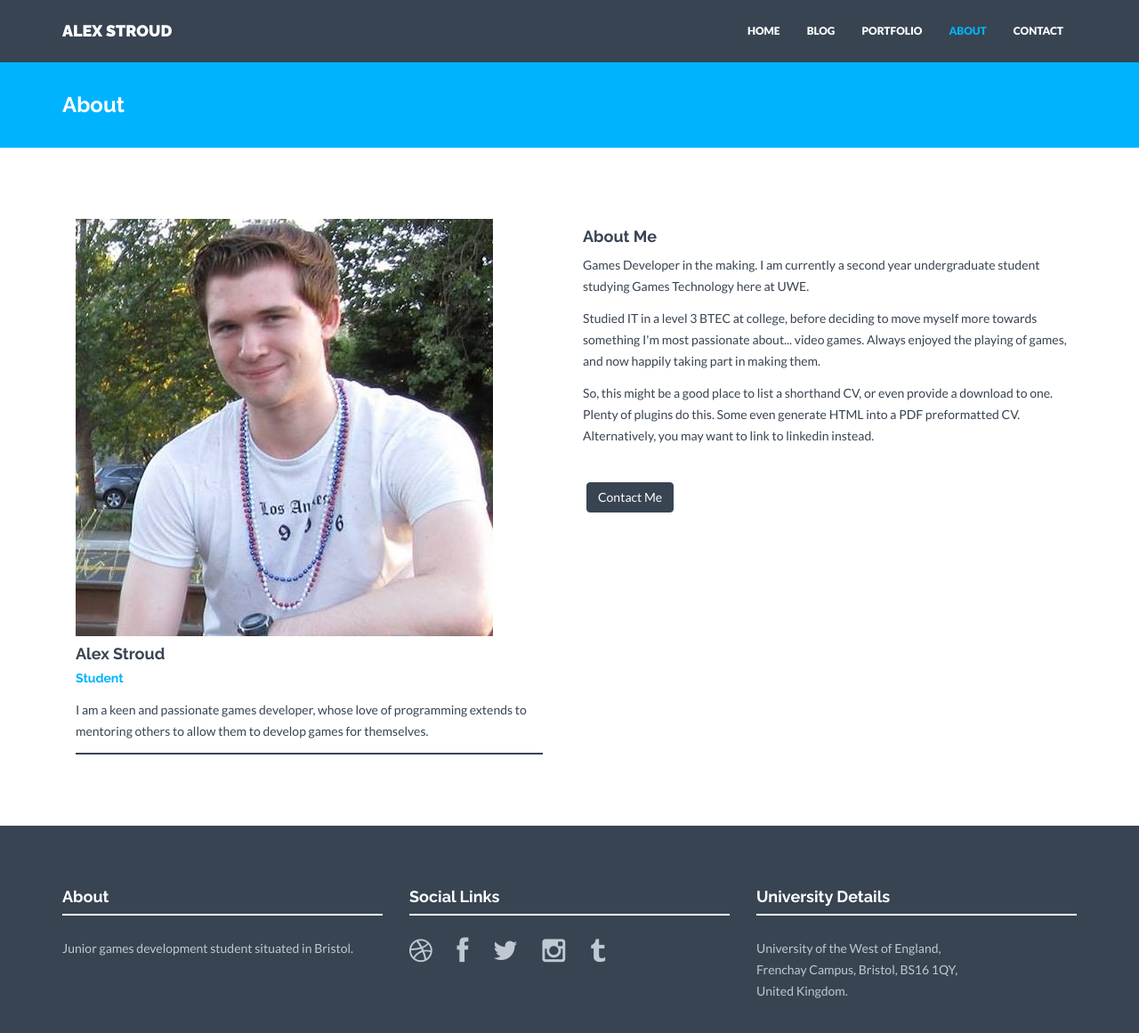
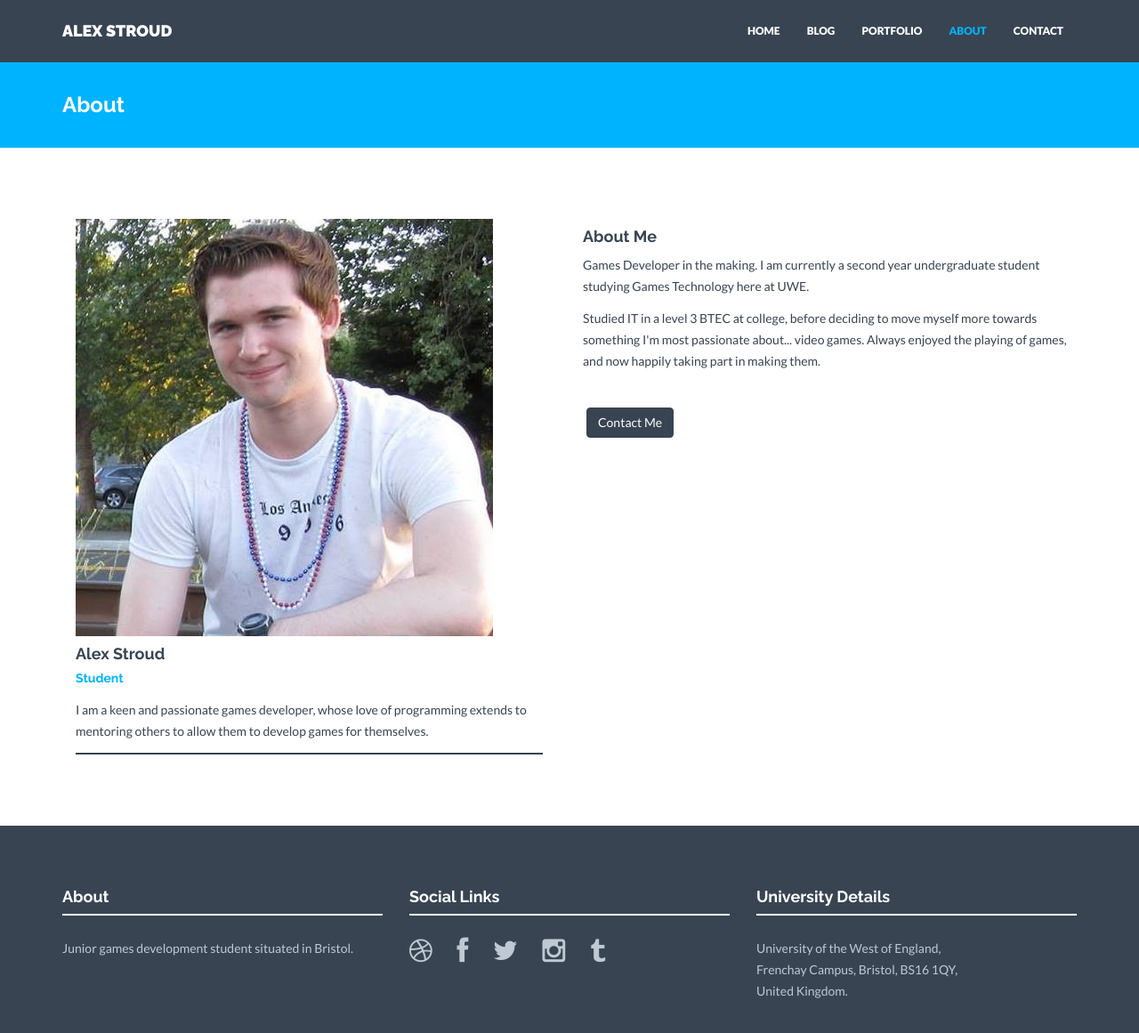
Before and after one commit to Stroudie2/Stroudie2.github.io, a Jekyll site: the page built from about.html, in a window 1280 px wide and 1198 px high. Shown: the top 1161 px of the window at 89% size. Built offline with Jekyll 4.4.1, drawn with Linux system fonts in a browser that asks for light colours; nearby versions of some CDN libraries.

Commit message:
Update about.html

```diff
--- a/about.html
+++ b/about.html
@@ -32,7 +32,6 @@ permalink: /about/
             <h4>About Me</h4>
             <p>Games Developer in the making. I am currently a second year undergraduate student studying Games Technology here at UWE. </p>
             <p>Studied IT in a level 3 BTEC at college, before deciding to move myself more towards something I'm most passionate about... video games. Always enjoyed the playing of games, and now happily taking part in making them.</p>
-            <p>So, this might be a good place to list a shorthand CV, or even provide a download to one.  Plenty of plugins do this. Some even generate HTML into a PDF preformatted CV. Alternatively, you may want to link to linkedin instead.</p>
             <p><br/><a href="{{ "/contact/" | prepend: site.baseurl }}" class="btn btn-theme">Contact Me</a></p>
         </div>
     </div><! --/row -->
```
